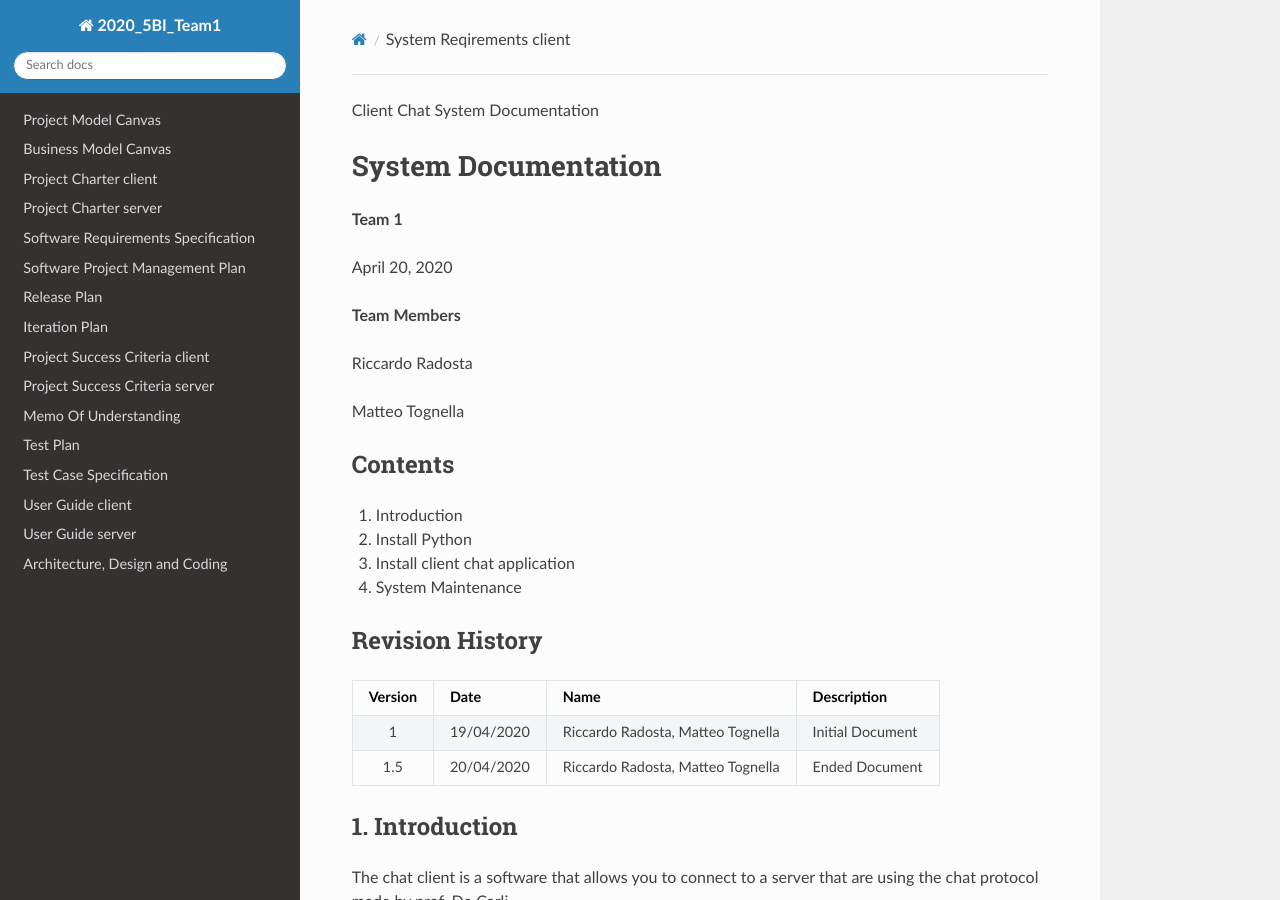
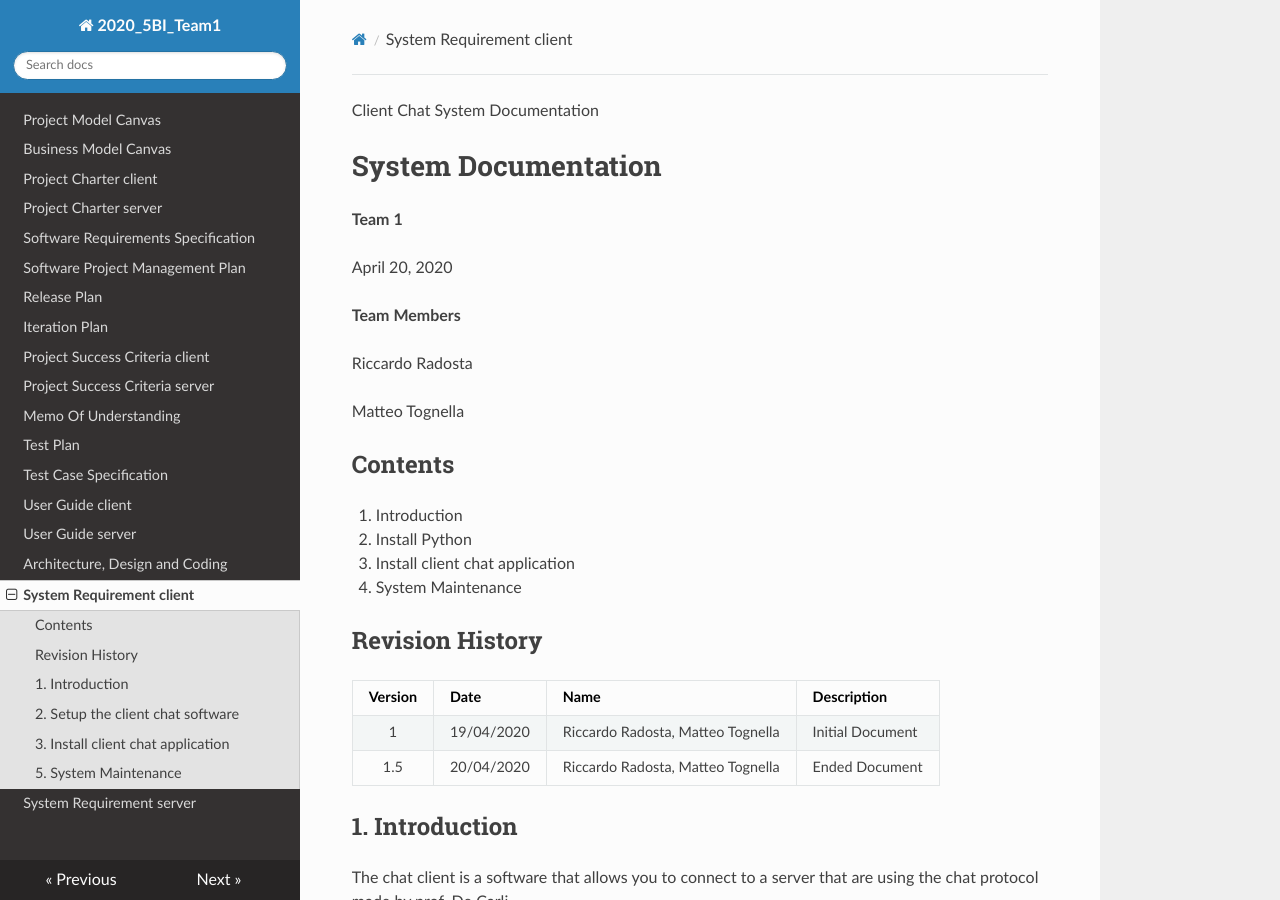
Before and after one commit to FrankMartinuz/2020_5BI_team1_Liboni, an MkDocs documentation site: the page built from docs/System_Reqirements_client.md, in a window 1280 px wide and 900 px high. Built offline with MkDocs 1.6.1, drawn with Linux system fonts in a browser that asks for light colours; nearby versions of some CDN libraries.

Commit message:
Update mkdocs.yml

```diff
--- a/mkdocs.yml
+++ b/mkdocs.yml
@@ -17,6 +17,8 @@
     - 'User Guide client': 'User_Guide_Client.md'
     - 'User Guide server': 'User_Guide_Server.md'
     - 'Architecture, Design and Coding': 'Architecture_Coding_Design.md'
+    - 'System Requirement client': 'System_Reqirements_client.md'
+    - 'System Requirement server': 'System_Reqirements_server.md'
 
 theme:
     name: readthedocs
```
